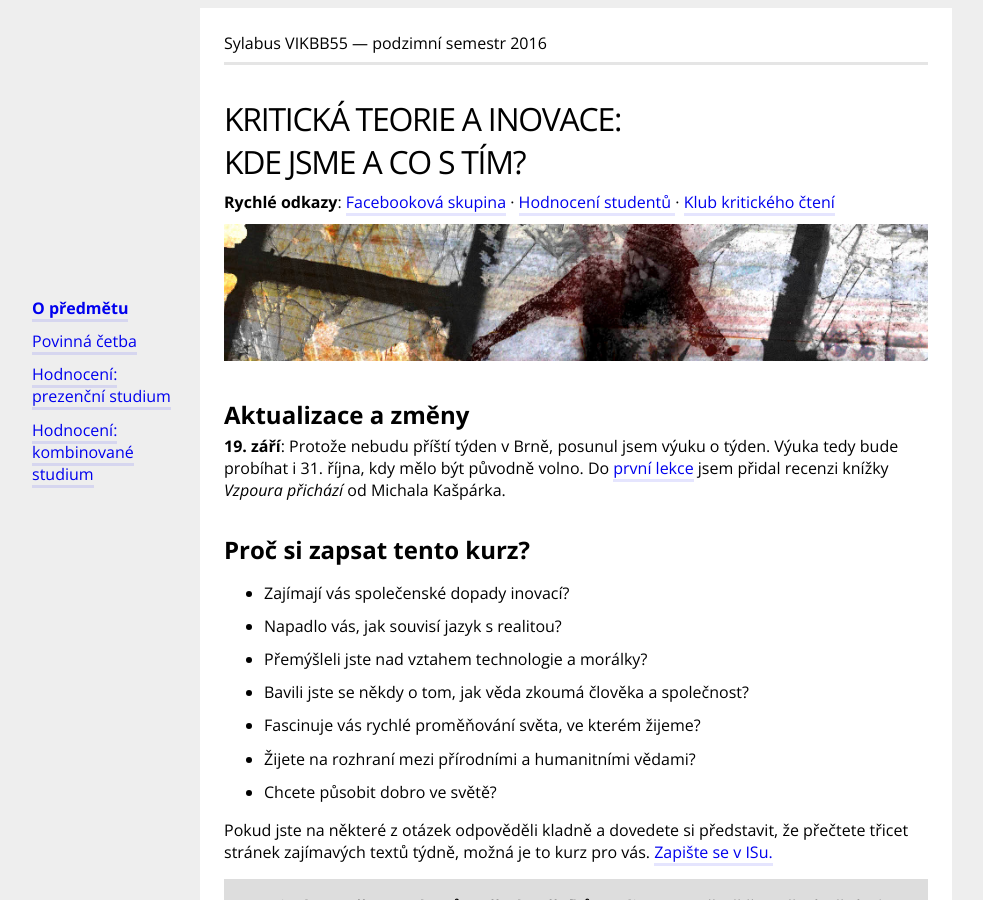
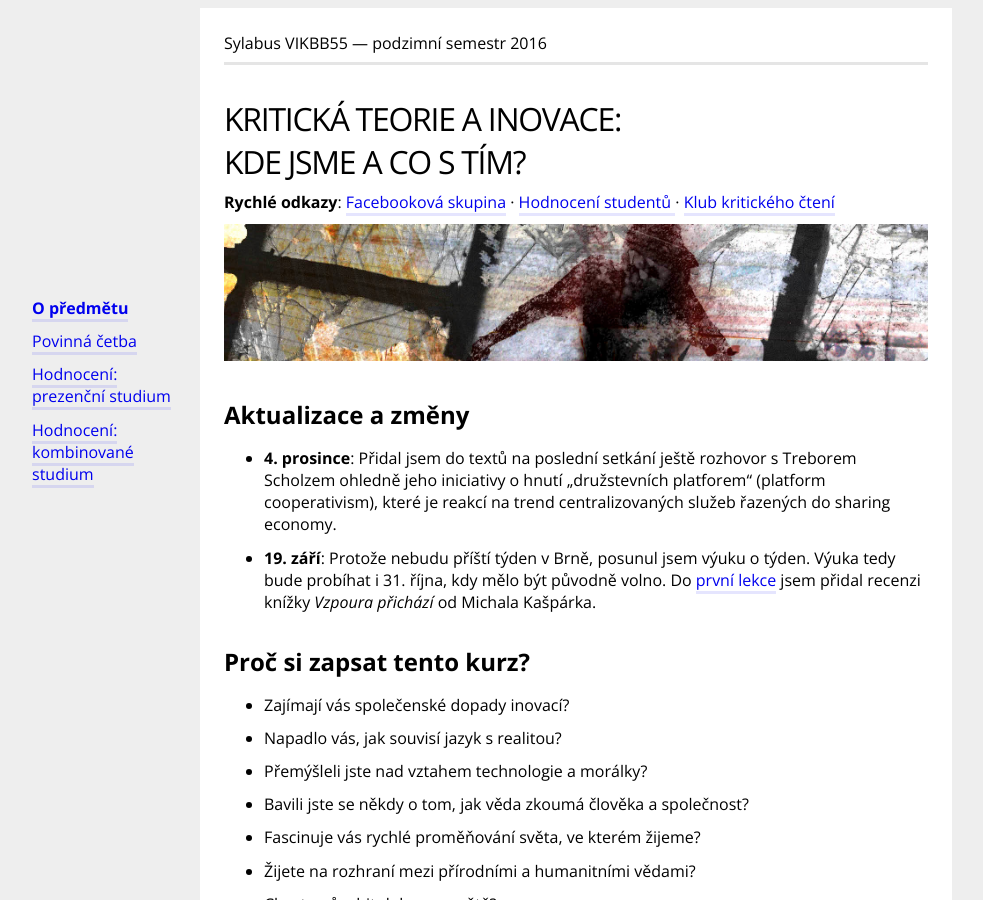
Before and after one commit to jan-martinek/ktai.peerb, a Jekyll site: the page built from index.md, in a window 1280 px wide and 900 px high. Shown: the whole window, without its empty margins (64-1047 px from the left). Built offline with Jekyll 4.4.1, drawn with Linux system fonts in a browser that asks for light colours.

Commit message:
Update index.md

```diff
--- a/index.md
+++ b/index.md
@@ -15,7 +15,8 @@ menuPosition: 1
 
 ## Aktualizace a změny
 
-**19. září**: Protože nebudu příští týden v Brně, posunul jsem výuku o týden. Výuka tedy bude probíhat i 31. října, kdy mělo být původně volno. Do [první lekce]({{ site.baseurl }}/syllabus/1-uvodni-setkani.html) jsem přidal recenzi knížky *Vzpoura přichází* od Michala Kašpárka.
+- **4. prosince**: Přidal jsem do textů na poslední setkání ještě rozhovor s Treborem Scholzem ohledně jeho iniciativy o hnutí „družstevních platforem“ (platform cooperativism), které je reakcí na trend centralizovaných služeb řazených do sharing economy.
+- **19. září**: Protože nebudu příští týden v Brně, posunul jsem výuku o týden. Výuka tedy bude probíhat i 31. října, kdy mělo být původně volno. Do [první lekce]({{ site.baseurl }}/syllabus/1-uvodni-setkani.html) jsem přidal recenzi knížky *Vzpoura přichází* od Michala Kašpárka.
 
 
 ## Proč si zapsat tento kurz?
```
